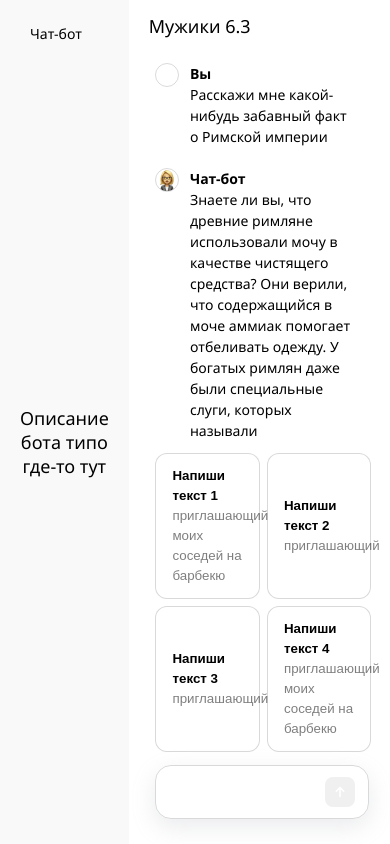
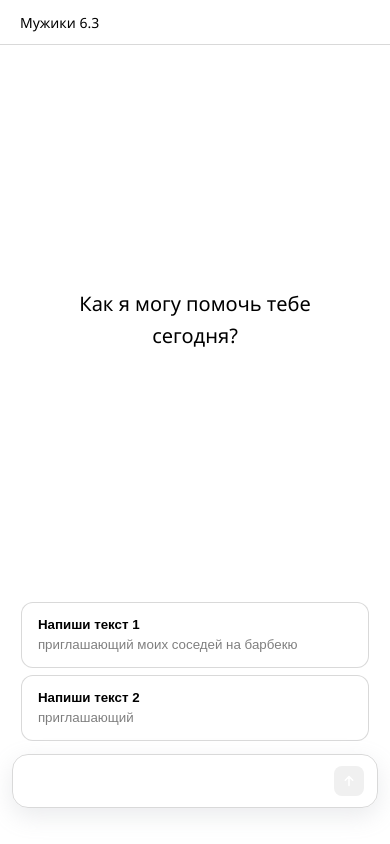
Before and after one commit to Nol1fer/tigran-design-fe, a plain HTML site: page index.html in a window 390 px wide. Drawn offline with Linux system fonts and the light colour scheme.

Commit message:
feat: add mobile media breakpoint

```diff
--- /dev/null
+++ b/debug.css
@@ -0,0 +1,11 @@
+* {
+    /* border: solid 1px tomato; */
+}
+
+.messages__greeting-container {
+    display: flex;
+}
+
+.message-container {
+    display: none;
+}
--- a/index.html
+++ b/index.html
@@ -6,6 +6,7 @@
     <meta name="viewport" content="width=device-width, initial-scale=1.0">
     <title>Chat-bot</title>
     <link rel="stylesheet" href="style.css">
+    <link rel="stylesheet" href="debug.css">
 </head>
 
 <body>
--- a/style.css
+++ b/style.css
@@ -2,7 +2,6 @@
     /* margin: 0;
     padding: 0; */
     box-sizing: border-box;
-    /* border: solid 1px tomato; */
 }
 
 /* Scrollbar */
@@ -75,17 +74,21 @@ body {
 
 }
 
+/* Heder */
+
 .main__header {
     height: 56px;
+    font-size: 18px;
+    display: flex;
+    align-items: center;
 }
 
 .main__header-text {
-    font-size: 18px;
-    padding: 14px 20px;
+    padding-left: 20px;
 }
 
 .chat-container {
-    width: min(768px, 80%);
+    width: min(768px, 94%);
     height: calc(100% - 56px);
     margin: 0 auto;
 
@@ -93,8 +96,6 @@ body {
     flex-direction: column;
     justify-content: space-between;
 }
-
-
 
 /* messages */
 
@@ -200,17 +201,17 @@ body {
 }
 
 .suggestion__main-text {
-    /* overflow: hidden;
+    overflow: hidden;
     text-overflow: ellipsis;
-    white-space: nowrap; */
+    white-space: nowrap;
     font-weight: 700;
 
 }
 
 .suggestion__sub-text {
-    /* white-space: nowrap;
+    white-space: nowrap;
     text-overflow: ellipsis;
-    overflow: hidden; */
+    overflow: hidden;
 
     font-weight: 400;
     opacity: 0.5;
@@ -255,3 +256,32 @@ body {
 .input__button:active {
     background-color: rgb(180, 180, 180);
 }
+
+@media (max-width: 767px) {
+    .sidebar {
+        display: none;
+    }
+
+    .main__header {
+        height: 45px;
+        border-bottom: 1px solid rgba(0, 0, 0, .15);
+        font-size: 14px;
+    }
+
+    .messages__greeting-text {
+        font-size: 20px;
+    }
+
+    .suggestion-row {
+        flex-direction: column;
+        align-items: center;
+    }
+
+    .suggestion-row:last-child {
+        display: none;
+    }
+
+    .suggestion-button{
+        width: 95%;
+    }
+}
```
